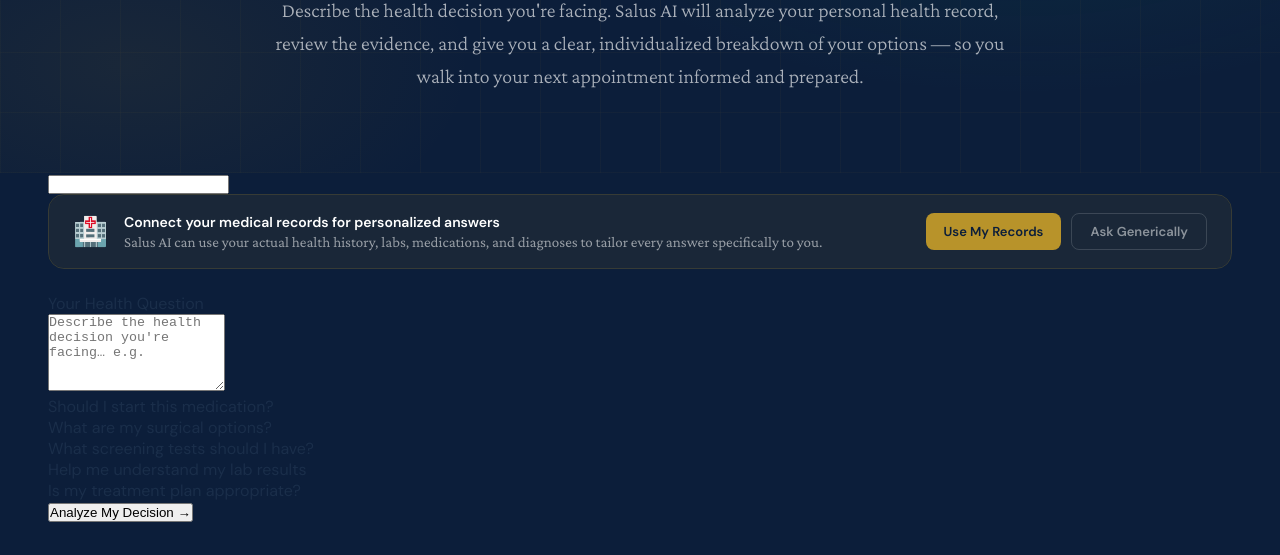
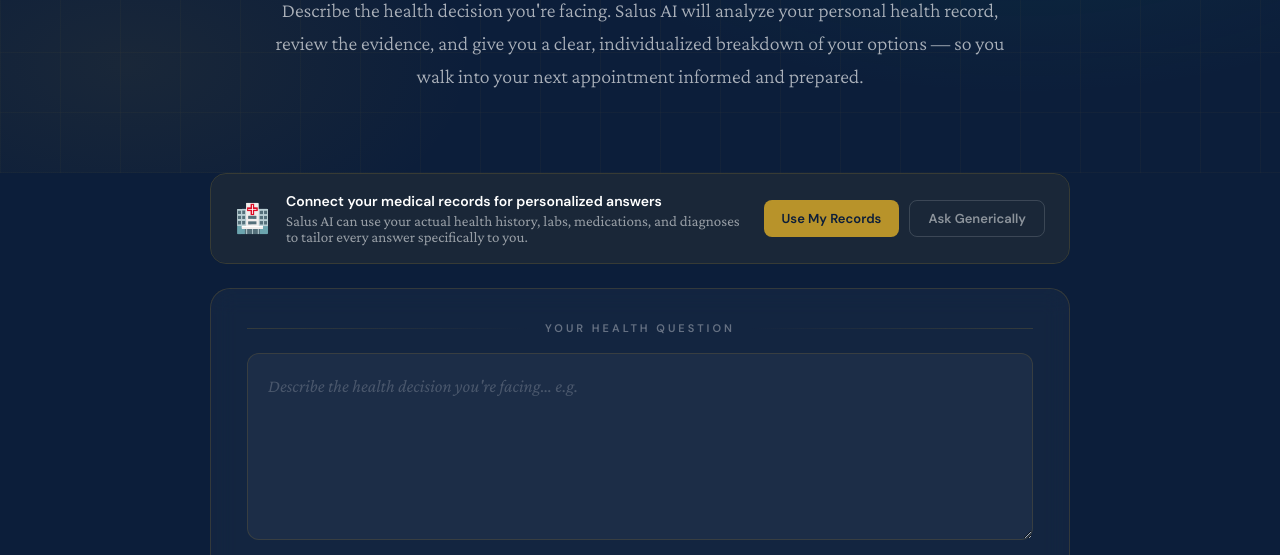
Before and after one commit to thomascbarber-alt/salus-ai, a plain HTML site: page health-decisions4.html in a window 1280 px wide. Shown: the part 368-923 px from the top of the page. Drawn offline with nearby package versions, Linux system fonts and the light colour scheme; sample sign-in values are in the browser's storage; a script that the page names is missing; a web font is replaced by a local one.

Commit message:
Add files via upload

```diff
--- a/health-decisions4.html
+++ b/health-decisions4.html
@@ -139,7 +139,95 @@
   to   { opacity: 1; transform: translateY(0); }
 }
 
-/* ═══════════════════ MAIN INTERFACE ═══════════════════ */
+/* ═══════════════════ QUESTION CARD ═══════════════════ */
+.question-card {
+  background: rgba(255,255,255,0.03);
+  border: 1px solid rgba(184,147,42,0.2);
+  border-radius: 20px;
+  padding: 32px 36px 28px;
+  margin-bottom: 28px;
+  animation: fadeUp 0.5s ease 0.1s both;
+  backdrop-filter: blur(12px);
+}
+.question-label {
+  display: flex; align-items: center; gap: 14px;
+  font-size: 11px; font-weight: 700; letter-spacing: 3px;
+  text-transform: uppercase; color: rgba(255,255,255,0.35);
+  margin-bottom: 18px;
+}
+.question-label-line {
+  flex: 1; height: 1px;
+  background: linear-gradient(90deg, transparent, rgba(184,147,42,0.2));
+}
+.question-label-line:first-child {
+  background: linear-gradient(270deg, transparent, rgba(184,147,42,0.2));
+}
+.question-textarea {
+  width: 100%;
+  min-height: 140px;
+  padding: 18px 20px;
+  background: rgba(255,255,255,0.04);
+  border: 1px solid rgba(184,147,42,0.18);
+  border-radius: 12px;
+  font-family: 'Crimson Pro', serif;
+  font-size: 18px;
+  color: var(--white);
+  line-height: 1.65;
+  resize: vertical;
+  outline: none;
+  transition: all 0.3s;
+  display: block;
+  margin-bottom: 18px;
+}
+.question-textarea:focus {
+  border-color: rgba(184,147,42,0.5);
+  background: rgba(184,147,42,0.05);
+  box-shadow: 0 0 0 3px rgba(184,147,42,0.08);
+}
+.question-textarea::placeholder {
+  color: rgba(255,255,255,0.2);
+  font-style: italic;
+}
+.question-footer {
+  display: flex;
+  align-items: center;
+  justify-content: space-between;
+  gap: 20px;
+  flex-wrap: wrap;
+}
+.question-hints {
+  display: flex; flex-wrap: wrap; gap: 8px; flex: 1;
+}
+.hint-chip {
+  font-size: 12px; padding: 6px 14px; border-radius: 100px;
+  border: 1px solid rgba(184,147,42,0.2);
+  color: rgba(255,255,255,0.4); cursor: pointer;
+  background: rgba(184,147,42,0.05);
+  transition: all 0.2s; white-space: nowrap;
+}
+.hint-chip:hover {
+  border-color: rgba(184,147,42,0.5);
+  color: rgba(255,255,255,0.75);
+  background: rgba(184,147,42,0.1);
+}
+.submit-btn {
+  display: flex; align-items: center; gap: 10px;
+  padding: 15px 32px; border-radius: 12px;
+  background: linear-gradient(135deg, var(--teal-light), var(--teal));
+  color: white; font-family: 'DM Sans', sans-serif;
+  font-size: 15px; font-weight: 700;
+  border: none; cursor: pointer;
+  transition: all 0.25s; white-space: nowrap; flex-shrink: 0;
+}
+.submit-btn:hover:not(:disabled) {
+  background: linear-gradient(135deg, #1abfad, var(--teal-light));
+  transform: translateY(-1px);
+  box-shadow: 0 6px 20px rgba(10,124,110,0.35);
+}
+.submit-btn:disabled { opacity: 0.45; cursor: not-allowed; transform: none; }
+.submit-arrow { font-size: 18px; }
+
+/* ═══════════════════ QUESTION CARD ═══════════════════ */
 .interface-section {
   padding: 0 48px 80px; background: var(--navy); position: relative; z-index: 2;
 }
@@ -764,9 +852,9 @@
   <div class="nav-actions">
     <a href="precision-medicine3.html" class="nav-mini btn1">Precision Medicine</a>
     <a href="health-decisions4.html"   class="nav-mini btn2" style="border: 1px solid rgba(19,160,144,0.6);">Health Decisions</a>
-    <a href="determine-diagnosis.html" class="nav-mini btn4">Determine Diagnosis</a>
-    <a href="understand-diagnosis.html"                        class="nav-mini btn3">Understand Diagnosis</a>
-    <a href="manage-my-health.html" class="nav-mini btn5">Manage My Health</a>
+    <a href="#"                        class="nav-mini btn4">Determine Diagnosis</a>
+    <a href="#"                        class="nav-mini btn3">Understand Diagnosis</a>
+    <a href="#"                        class="nav-mini btn5">Manage My Health</a>
   </div>
   <div class="nav-links">
     <a href="#interface">Ask a Question</a>
@@ -797,15 +885,8 @@
 <!-- ══════════════════ MAIN INTERFACE ══════════════════ -->
 <section class="interface-section" id="interface">
   <div class="interface-wrap">
-        </div>
-          <input
-            type="password"
-            autocomplete="off"
-            spellcheck="false"
-          >
-      </div>
-    </div>
-<!-- Records permission banner -->
+
+    <!-- Records permission banner -->
     <div class="records-banner" id="recordsBanner">
       <div class="records-banner-inner">
         <div class="records-icon">🏥</div>
@@ -1461,7 +1542,7 @@
     const r2 = await callClaude({
       systemPrompt: AGENT_ANALYZE_SYSTEM,
       userContent:  userMsg,
-      maxTokens:    8000
+      maxTokens:    3000
     });
     const raw2 = extractText(r2);
     let parsed2;
@@ -1499,7 +1580,7 @@
     const r5 = await callClaude({
       systemPrompt: AGENT_CLARITY_SYSTEM,
       userContent:  clarityInput,
-      maxTokens:    8000
+      maxTokens:    3000
     });
     let finalResult;
     try { finalResult = safeParseJSON(extractText(r5)); }
```
